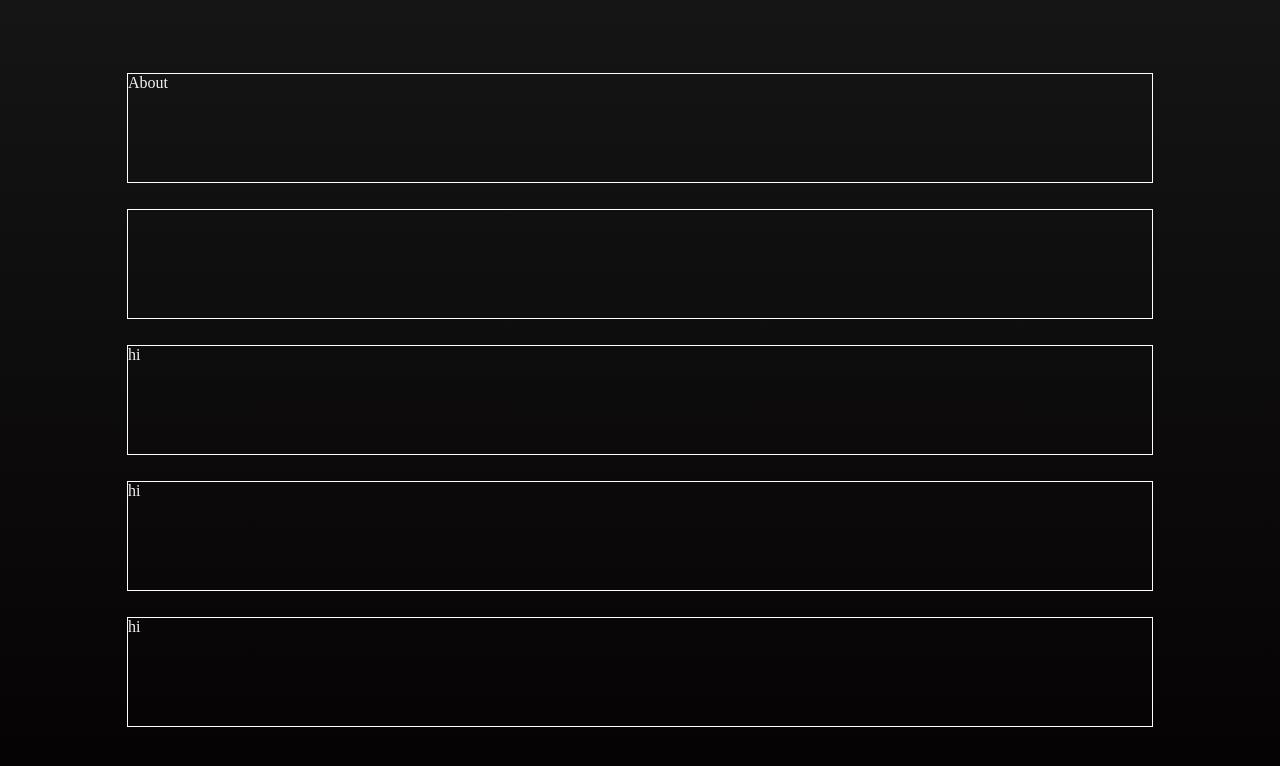
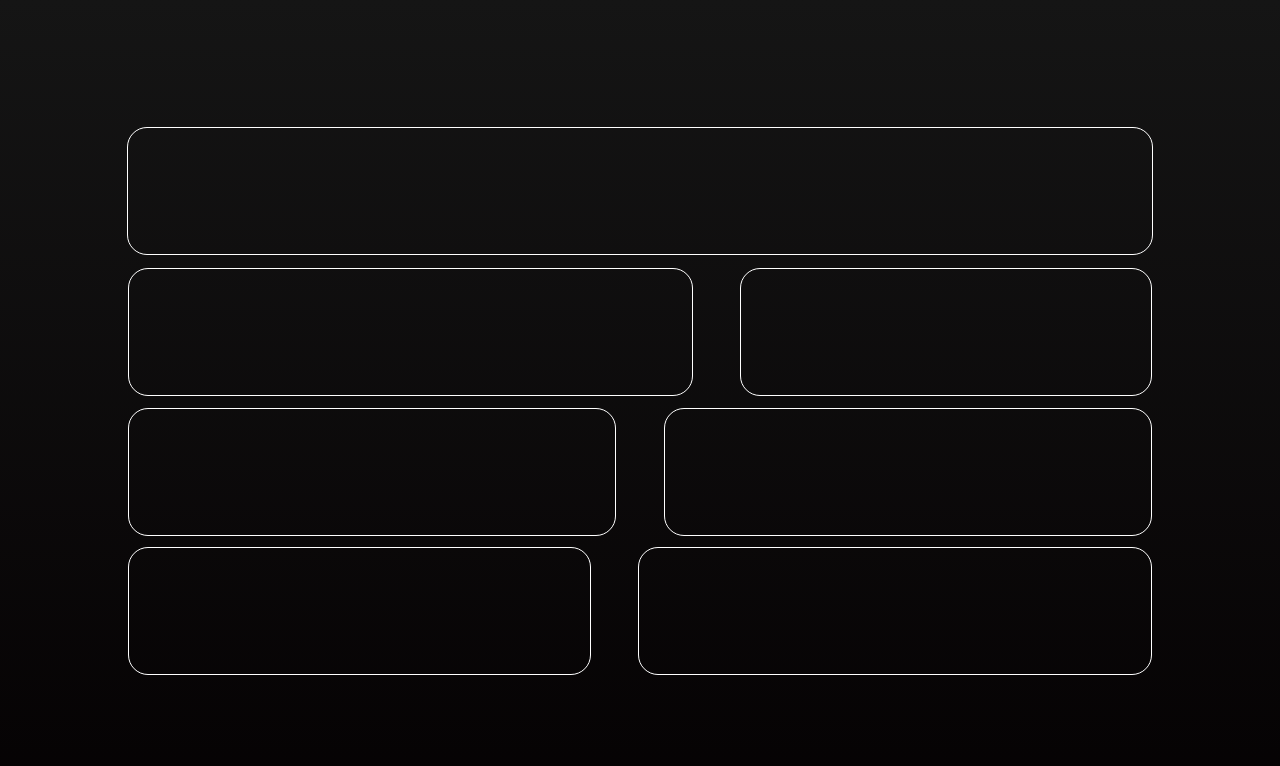
Before and after one commit to ashrv12/shrvb, a SvelteKit app: page / in a window 1280 px wide. Shown: the top 766 px of the page. Built offline with nearby package versions, Linux system fonts and the light colour scheme.

Commit message:
components created

```diff
--- /dev/null
+++ b/src/components/home/Flexbox-four.svelte
@@ -0,0 +1,31 @@
+<div class="main">
+    <div class="box-1">
+
+    </div>
+    <div class="box-2">
+
+    </div>
+</div>
+
+<style>
+    .main {
+        width: 80%;
+        height: 22.5%;
+        display: flex;
+        justify-content: space-between;
+    }
+
+    .box-1 {
+        border: 1px #FFFFFF solid;
+        height: 100%;
+        width: 45%;
+        border-radius: 20px;
+    }
+
+    .box-2 {
+        border: 1px #FFFFFF solid;
+        height: 100%;
+        width: 50%;
+        border-radius: 20px;
+    }
+</style>
--- /dev/null
+++ b/src/components/home/Flexbox-three.svelte
@@ -0,0 +1,32 @@
+<div class="main">
+    <div class="box-1">
+
+    </div>
+
+    <div class="box-2">
+
+    </div>
+</div>
+
+<style>
+    .main {
+        width: 80%;
+        height: 22.5%;
+        display: flex;
+        justify-content: space-between;
+    }
+
+    .box-1 {
+        border: 1px #FFF solid;
+        height: 100%;
+        width: 47.5%;
+        border-radius: 20px;
+    }
+
+    .box-2 {
+        border: 1px #FFF solid;
+        height: 100%;
+        width: 47.5%;
+        border-radius: 20px;
+    }
+</style>
--- /dev/null
+++ b/src/components/home/Flexbox-two.svelte
@@ -0,0 +1,34 @@
+
+
+<div class="main">
+    <div class="box-1">
+
+    </div>
+
+    <div class="box-2">
+
+    </div>
+</div>
+
+<style>
+    .main {
+        width: 80%;
+        height: 22.5%;
+        display: flex;
+        justify-content: space-between;
+    }
+
+    .box-1 {
+        border: 1px #FFF solid;
+        height: 100%;
+        width: 55%;
+        border-radius: 20px;
+    }
+
+    .box-2 {
+        border: 1px #FFF solid;
+        height: 100%;
+        width: 40%;
+        border-radius: 20px;
+    }
+</style>
--- a/src/routes/+page.svelte
+++ b/src/routes/+page.svelte
@@ -1,3 +1,9 @@
+<script>
+    import FlexboxFour from "../components/home/Flexbox-four.svelte";
+    import FlexboxThree from "../components/home/Flexbox-three.svelte";
+    import FlexboxTwo from "../components/home/Flexbox-two.svelte";
+
+</script>
 <svelte:head>
 	<title>ShrvB</title>
 	<meta name="description" content="Home page" />
@@ -6,27 +12,17 @@
 <div class="outmost-box">
     <div class="main-flex">
         <!-- First main box mobile -->
-        <div class="flexbox one">About</div>
+        <div class="flexbox one"></div>
 
         <!-- Second main box mobile -->
-        <div class="flexbox two">
-            <div class="box-two-first">
-
-            </div>
-
-            <div class="box-two-second">
-
-            </div>
-        </div>
+        <FlexboxTwo />
 
         <!-- Third main box mobile -->
-        <div class="flexbox three">hi</div>
+        <FlexboxThree />
 
         <!-- Fourth main box mobile -->
-        <div class="flexbox four">hi</div>
+        <FlexboxFour />
 
-        <!-- Fifth main box mobile -->
-        <div class="flexbox five">hi</div>
     </div>
 </div>
 
@@ -42,7 +38,7 @@
     .main-flex {
         display: flex;
         width: 100%;
-        height: 85%;
+        height: 70%;
         flex-direction: column;
         align-items: center;
         justify-content: space-around;
@@ -50,7 +46,8 @@
 
     .flexbox {
         border: 1px #FFF solid;
+        border-radius: 20px;
         width: 80%;
-        height: 16%;
+        height: 22.5%;
     }
 </style>
```
Also changed, not shown: 1 other file (tests, documents, lock files or other folders).
